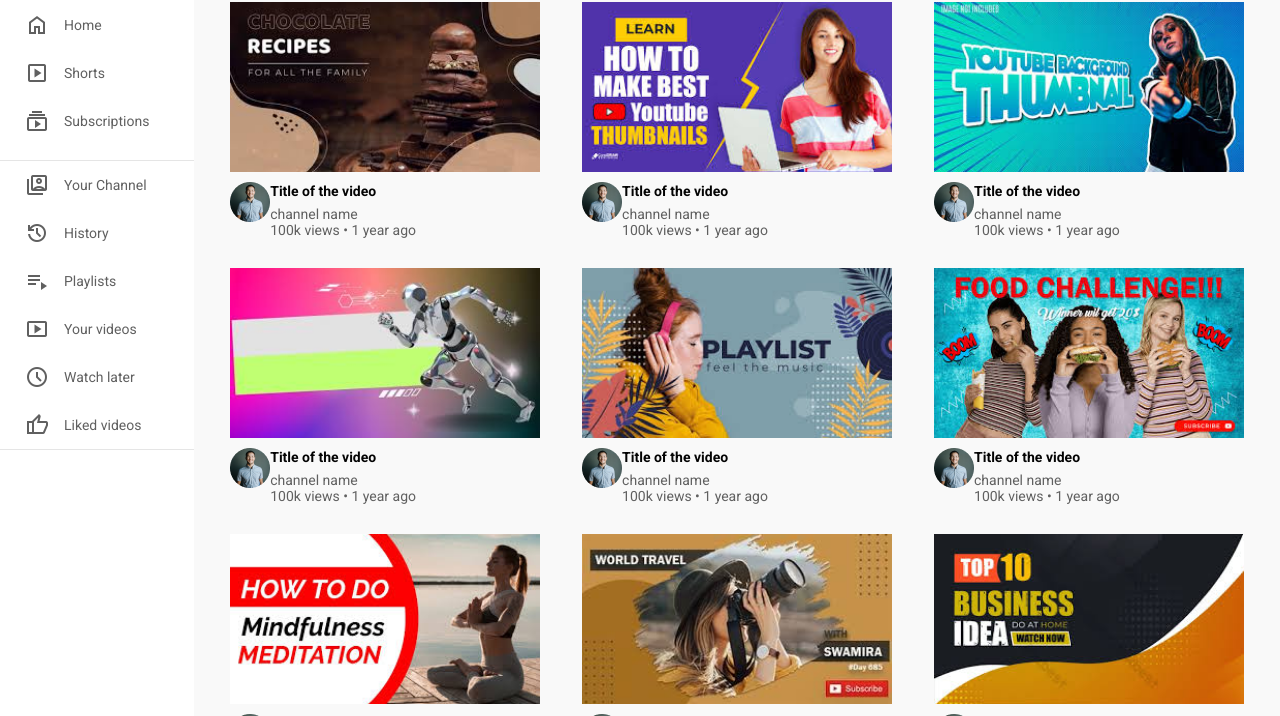
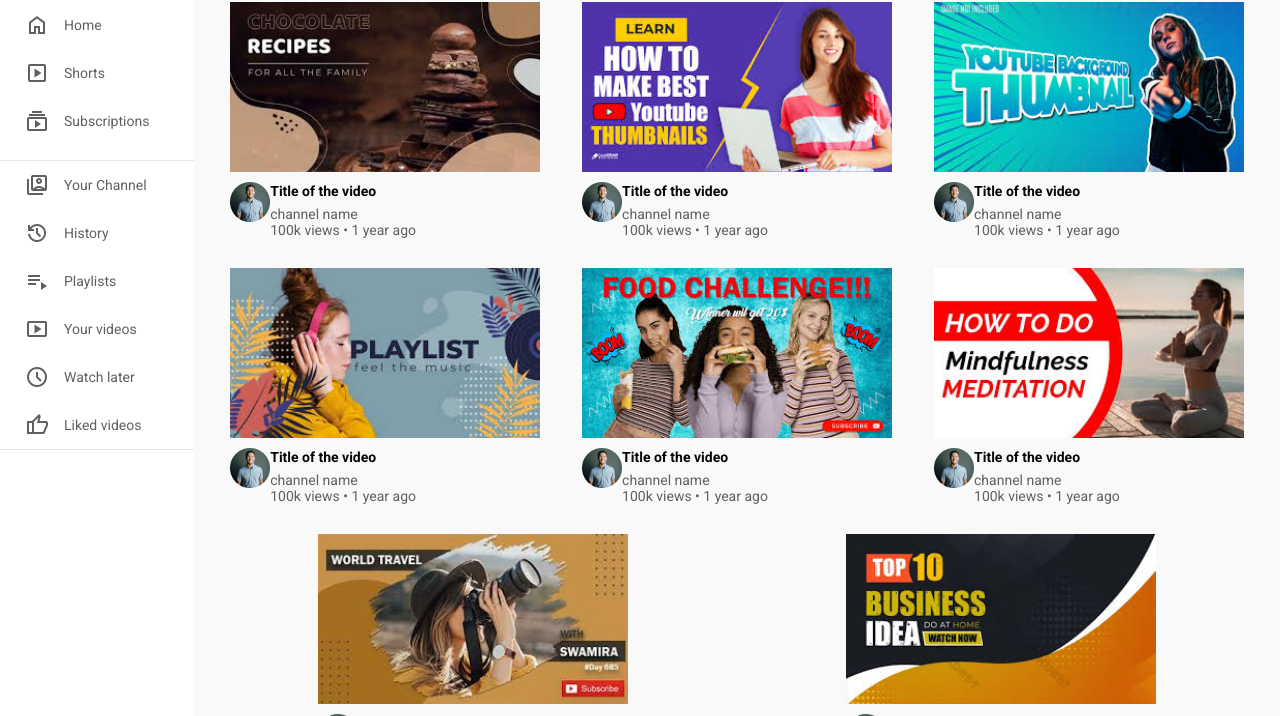
Before and after one commit to selmaav02/youtube_responsive, a plain HTML site: page index.html in a window 1280 px wide. Shown: the part 84-800 px from the top of the page. Drawn offline with nearby package versions, Linux system fonts and the light colour scheme.

Commit message:
one video container commented

```diff
--- a/index.html
+++ b/index.html
@@ -134,7 +134,7 @@
 
                     </div>
                 </div>
-                <div class="video">
+                <!-- <div class="video">
                     <div class="video-thumbnail">
                         <img src="./assets/images.jpeg" />
                     </div>
@@ -149,7 +149,7 @@
                         </div>
 
                     </div>
-                </div>
+                </div> -->
                 <div class="video">
                     <div class="video-thumbnail">
                         <img src="./assets/images 6.jpeg" />
```
